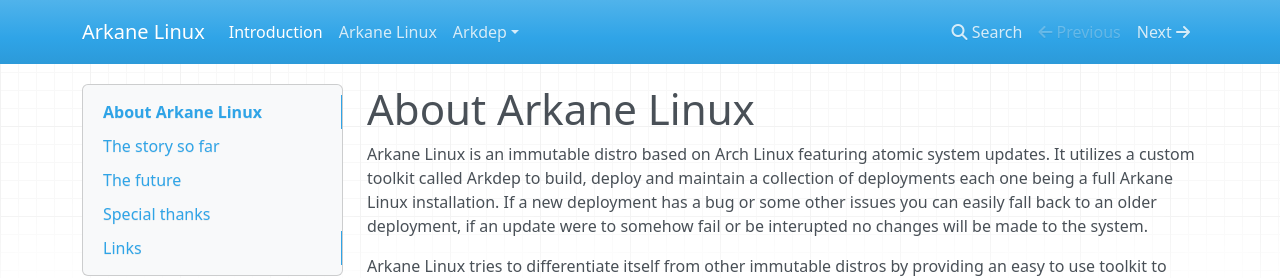
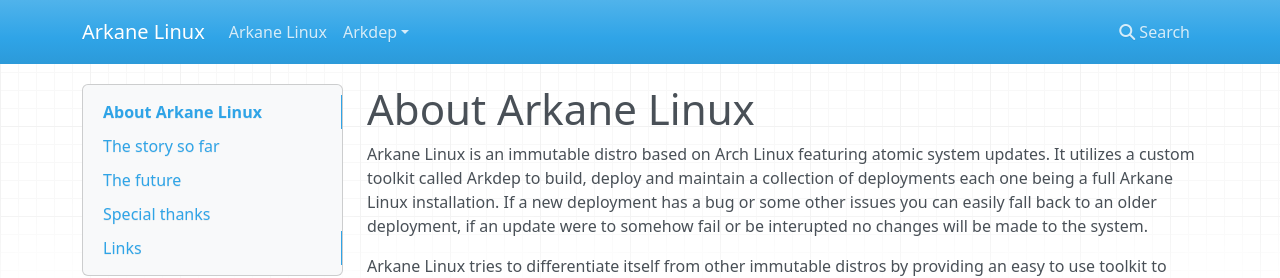
Before and after one commit to arkanelinux/docs.arkanelinux.org, an MkDocs documentation site: the page built from docs/index.md, in a window 1280 px wide. Shown: the top 278 px of the page. Built offline with MkDocs 1.6.1, drawn with Linux system fonts in a browser that asks for light colours; nearby versions of some CDN libraries; some of the changed lines change nothing that is shown.

Commit message:
Drop Introduction nav entry

```diff
--- a/mkdocs.yml
+++ b/mkdocs.yml
@@ -4,7 +4,7 @@
 copyright: "CC-BY-SA-4.0 Arkane Linux"
 
 nav:
-  - Introduction: index.md
+  #  - Introduction: index.md
   - Arkane Linux: arkanelinux.md
   - Arkdep:
     - 'arkdep usage': arkdep.md
```
